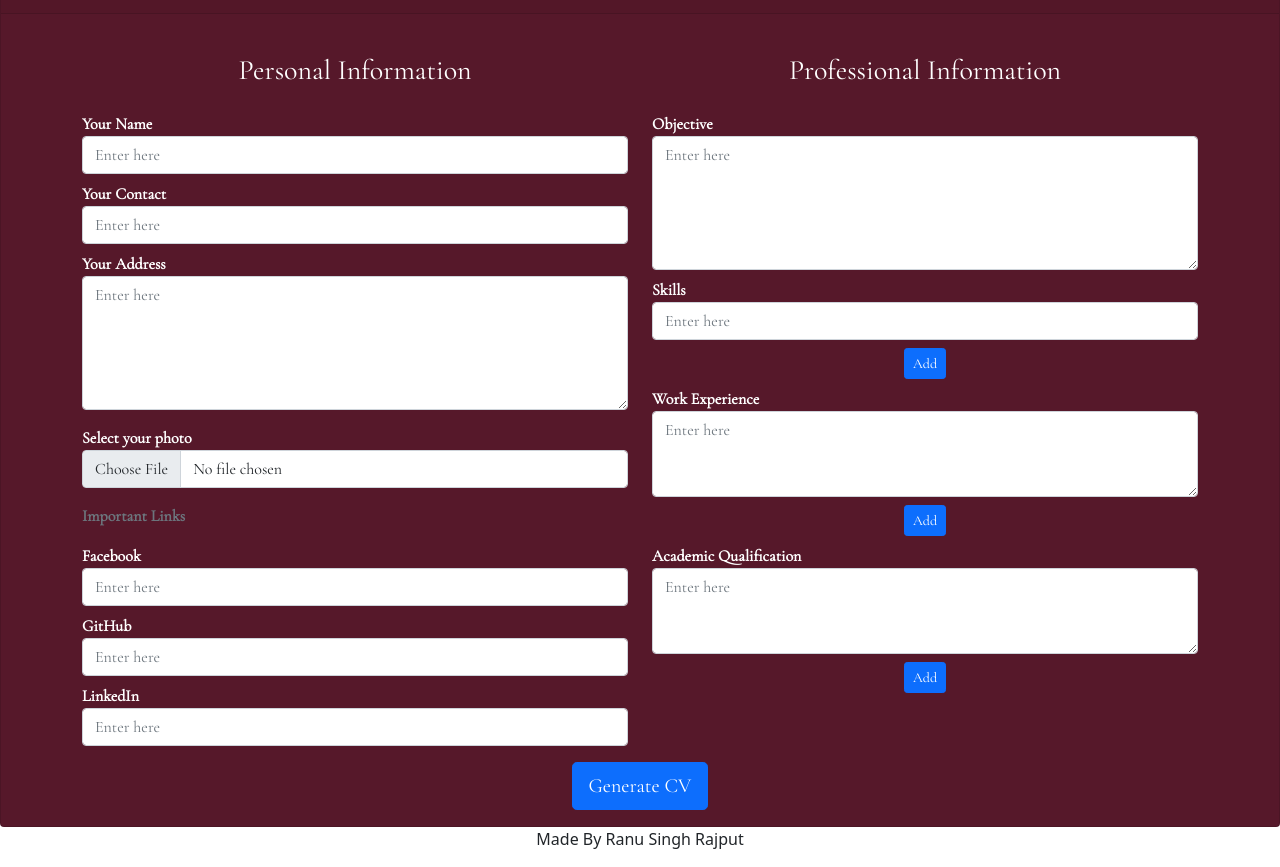
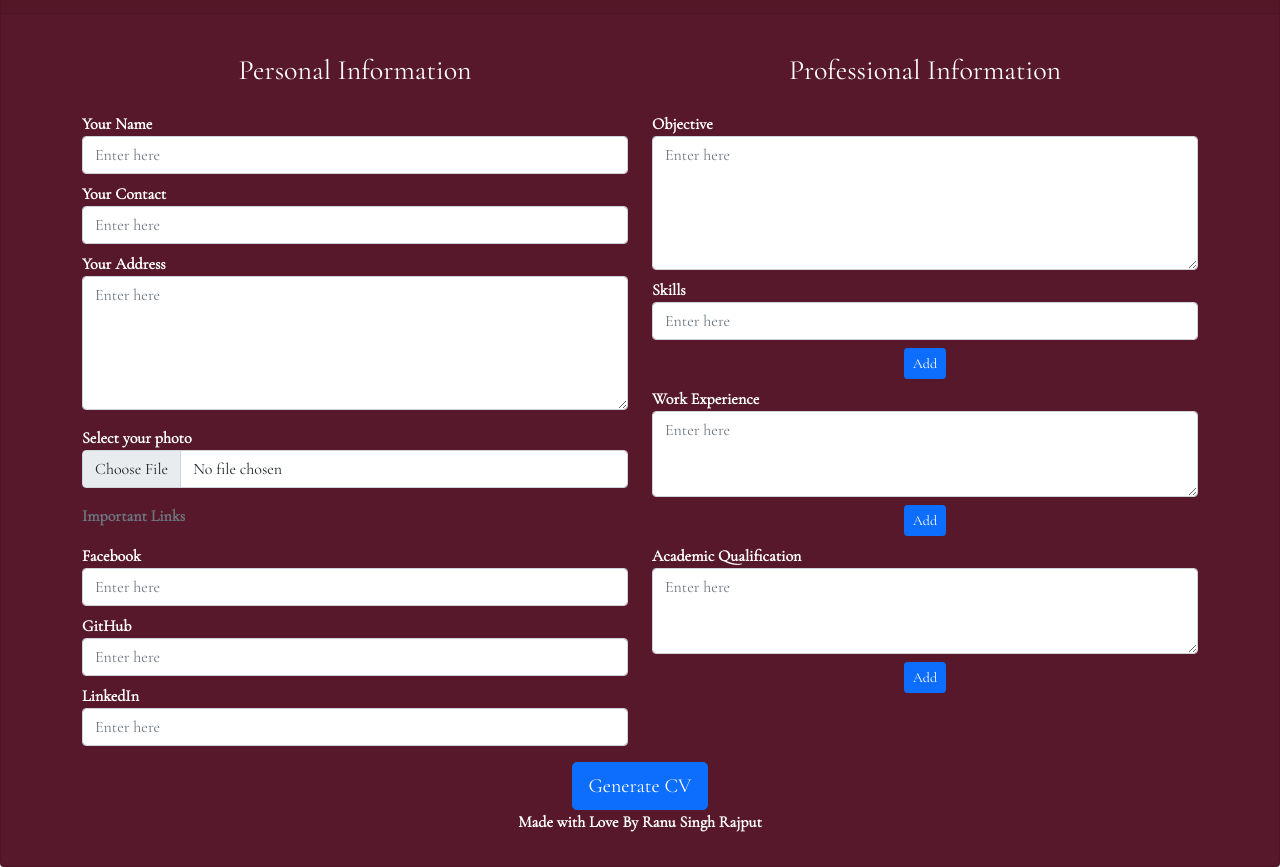
Before and after one commit to ranu1490/ranu1490.github.io, a plain HTML site: page Resume Builder/Resume/Resume.html in a window 1280 px wide. Shown: the part 68-935 px from the top of the page. Drawn offline with nearby package versions, Linux system fonts and the light colour scheme.

Commit message:
Modify Resume

```diff
--- a/Resume Builder/Resume/Resume.html
+++ b/Resume Builder/Resume/Resume.html
@@ -170,12 +170,12 @@
             </button>
           </div>
         </div>
-
+        <footer>
+          <p class="text-center">Made with Love By Ranu Singh Rajput</p>
+          </footer>
       </div class="card-body">
     </div>
-    <footer>
-      <p class="text-center">Made By Ranu Singh Rajput</p>
-      </footer>
+
     <!-- <hr /> -->
     <!-- cv template -->
 
```
Also changed, not shown: Resume Builder/index.html (+0 -1 lines).
